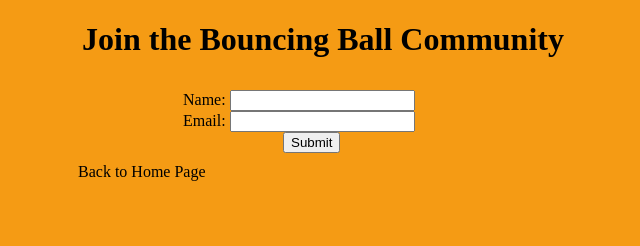
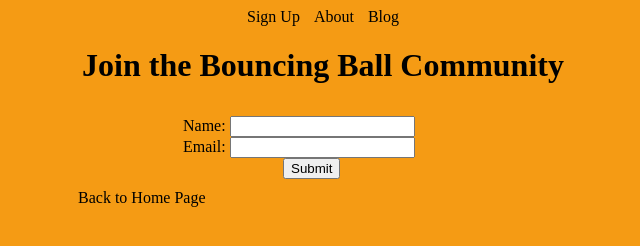
Before and after one commit to rajahwu/ball_01, a plain HTML site: page public/sign_up.html in a window 1280 px wide. Shown: the whole page, without its empty margins (317-957 px from the left). Drawn offline with Linux system fonts and the light colour scheme.

Commit message:
add page links

```diff
--- a/public/sign_up.html
+++ b/public/sign_up.html
@@ -11,6 +11,13 @@
 
 <body>
     <div class="container">
+        <header>
+            <nav>
+                <a href="./sign_up.html">Sign Up</a>
+                <a href="./about.html">About</a>
+                <a href="">Blog</a>
+            </nav>
+        </header>
         <h1>Join the Bouncing Ball Community</h1>
         <form action="get">
             <div>
```
Also changed, not shown: public/about.html (+6 -0 lines).
